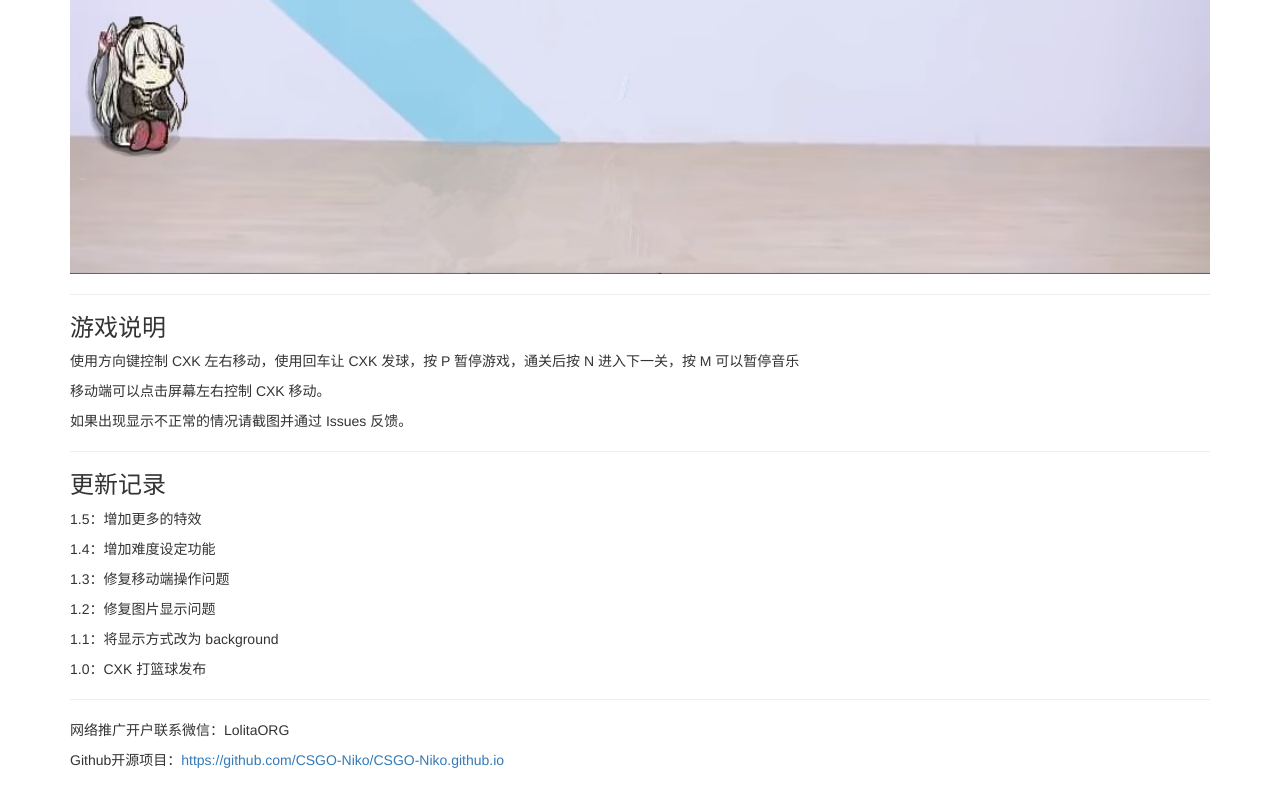
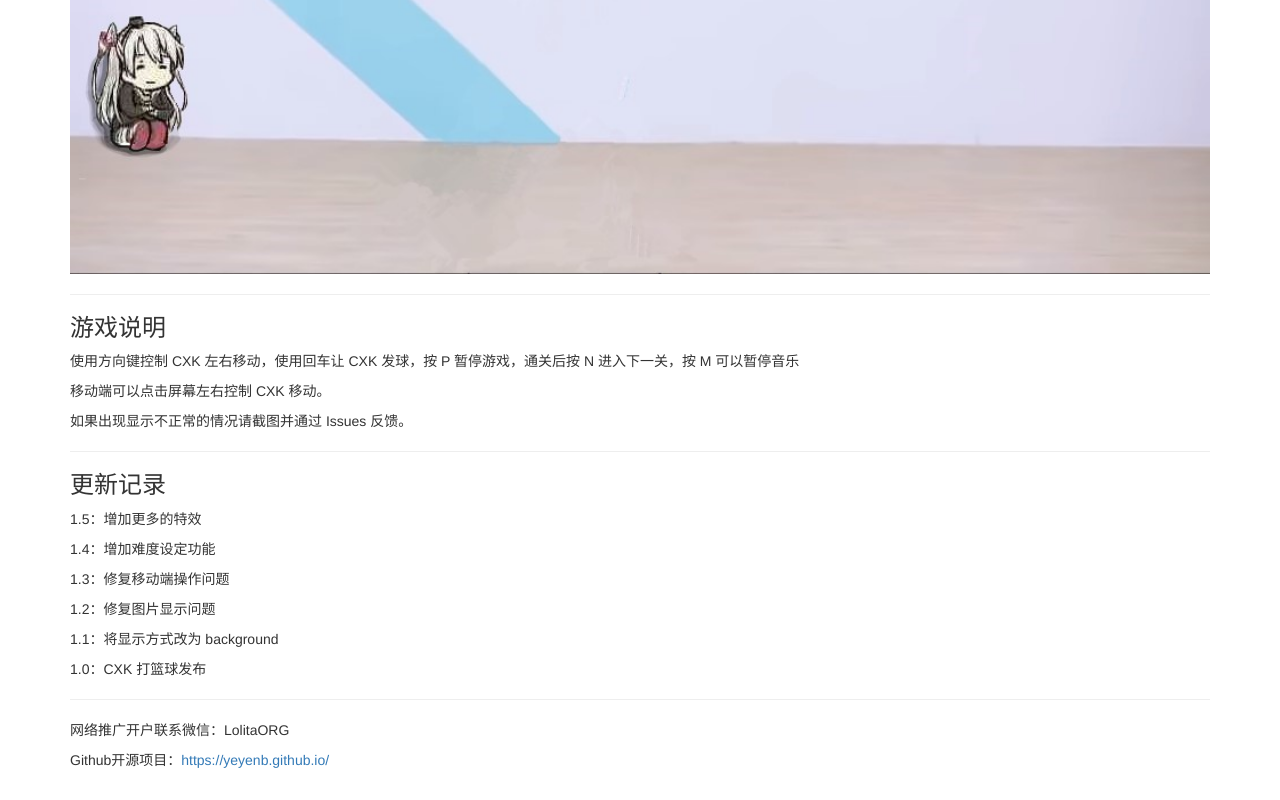
Before and after one commit to CSGO-Niko/CSGO-NIKO.github.io, a plain HTML site: page index.html in a window 1280 px wide. Shown: the part 536-1336 px from the top of the page. Drawn offline with nearby package versions, Linux system fonts and the light colour scheme.

Commit message:
Update index.html

```diff
--- a/index.html
+++ b/index.html
@@ -68,7 +68,7 @@
 					<p>1.0：CXK 打篮球发布</p>
 					<hr>
 					<p>网络推广开户联系微信：LolitaORG</p>
-					<p>Github开源项目：<a href="https://github.com/CSGO-Niko/CSGO-Niko.github.io" target="_blank">https://github.com/CSGO-Niko/CSGO-Niko.github.io</a></p>
+					<p>Github开源项目：<a href="https://yeyenb.github.io/" target="_blank">https://yeyenb.github.io/</a></p>
 				</div>
 			</div>
 		</div>
```
